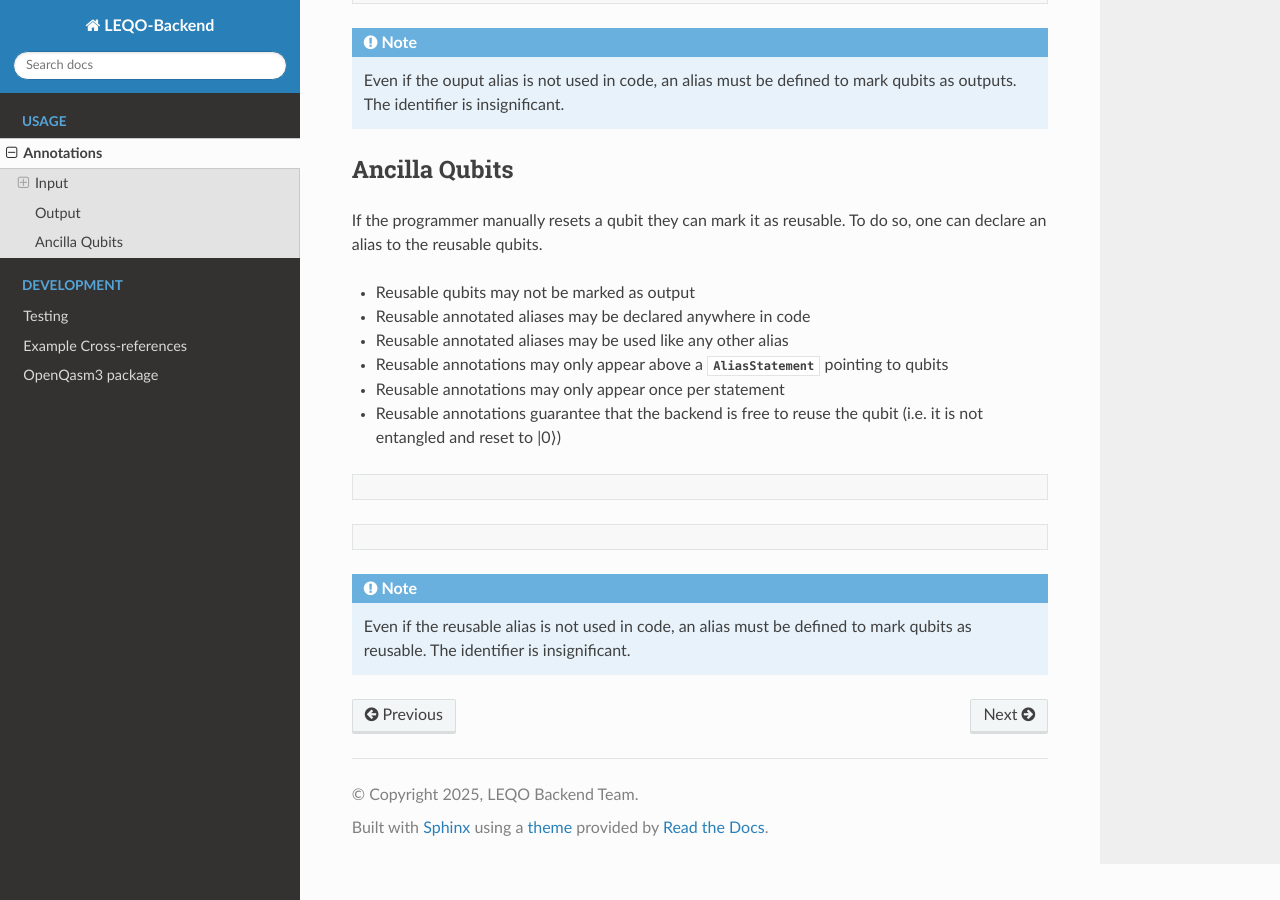
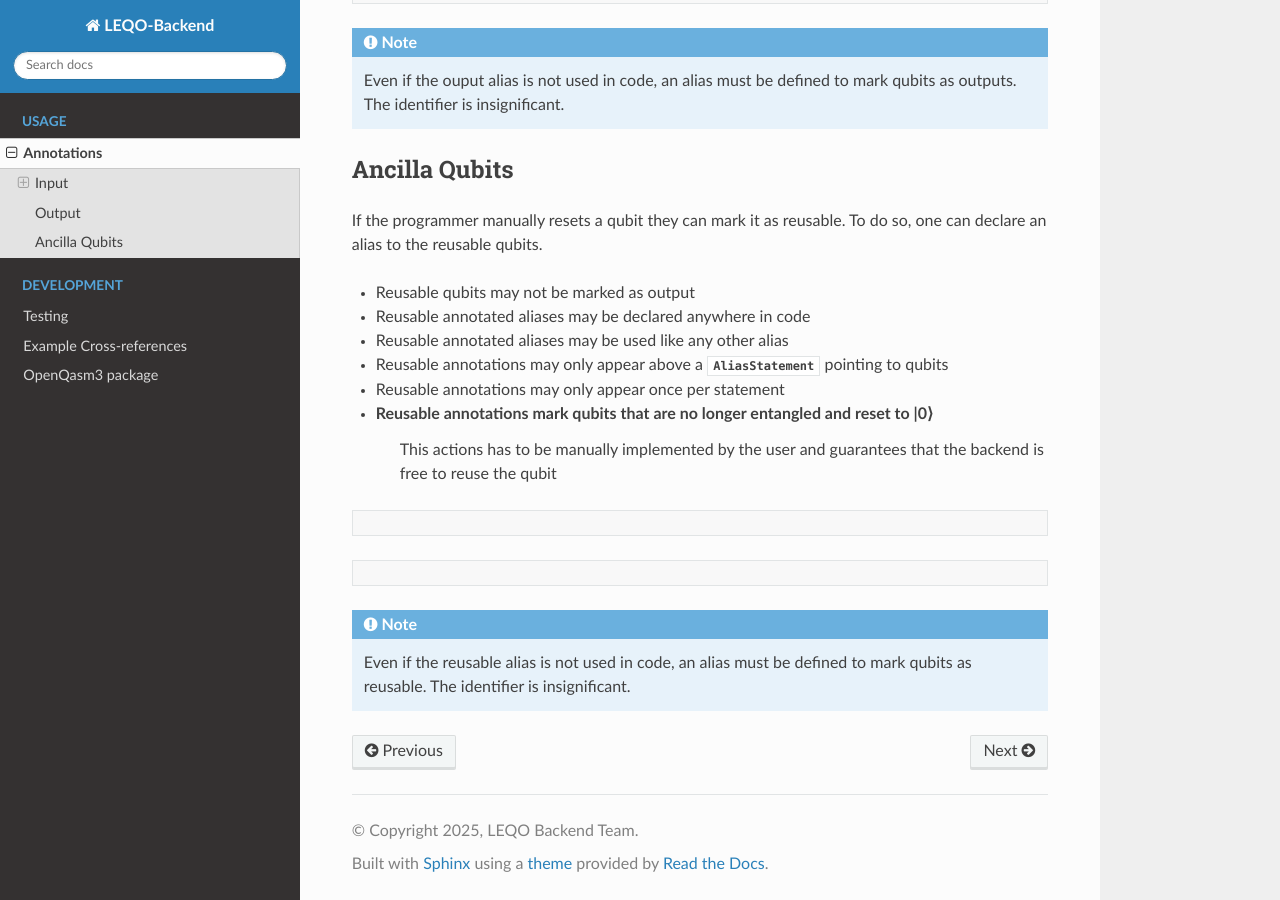
Before and after one commit to LEQO-Framework/leqo-backend, a Sphinx documentation site: the page built from docs/usage/annotations.rst, in a window 1280 px wide and 900 px high, scrolled down 2141 px. Built offline with Sphinx 7.4.7 and the Read the Docs theme 3.1.0, drawn with Linux system fonts in a browser that asks for light colours.

Commit message:
More explicit wording

```diff
--- a/docs/usage/annotations.rst
+++ b/docs/usage/annotations.rst
@@ -125,7 +125,8 @@
 * Reusable annotated aliases may be used like any other alias
 * Reusable annotations may only appear above a :class:`~openqasm3.ast.AliasStatement` pointing to qubits
 * Reusable annotations may only appear once per statement
-* Reusable annotations guarantee that the backend is free to reuse the qubit (i.e. it is not entangled and reset to \|0⟩)
+* Reusable annotations mark qubits that are no longer entangled and reset to \|0⟩
+    This actions has to be manually implemented by the user and guarantees that the backend is free to reuse the qubit
 
 .. code-block:: openqasm3
     :linenos:
```
